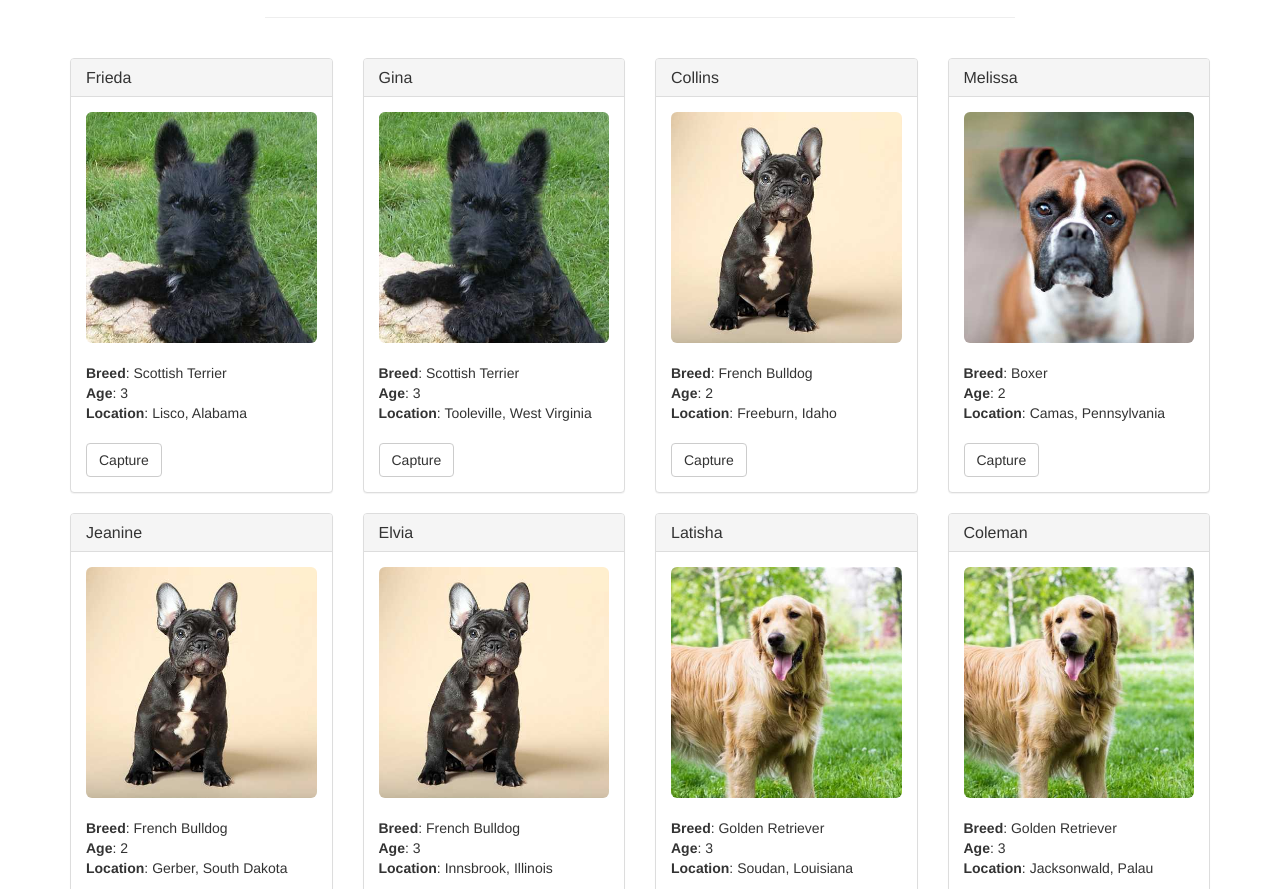
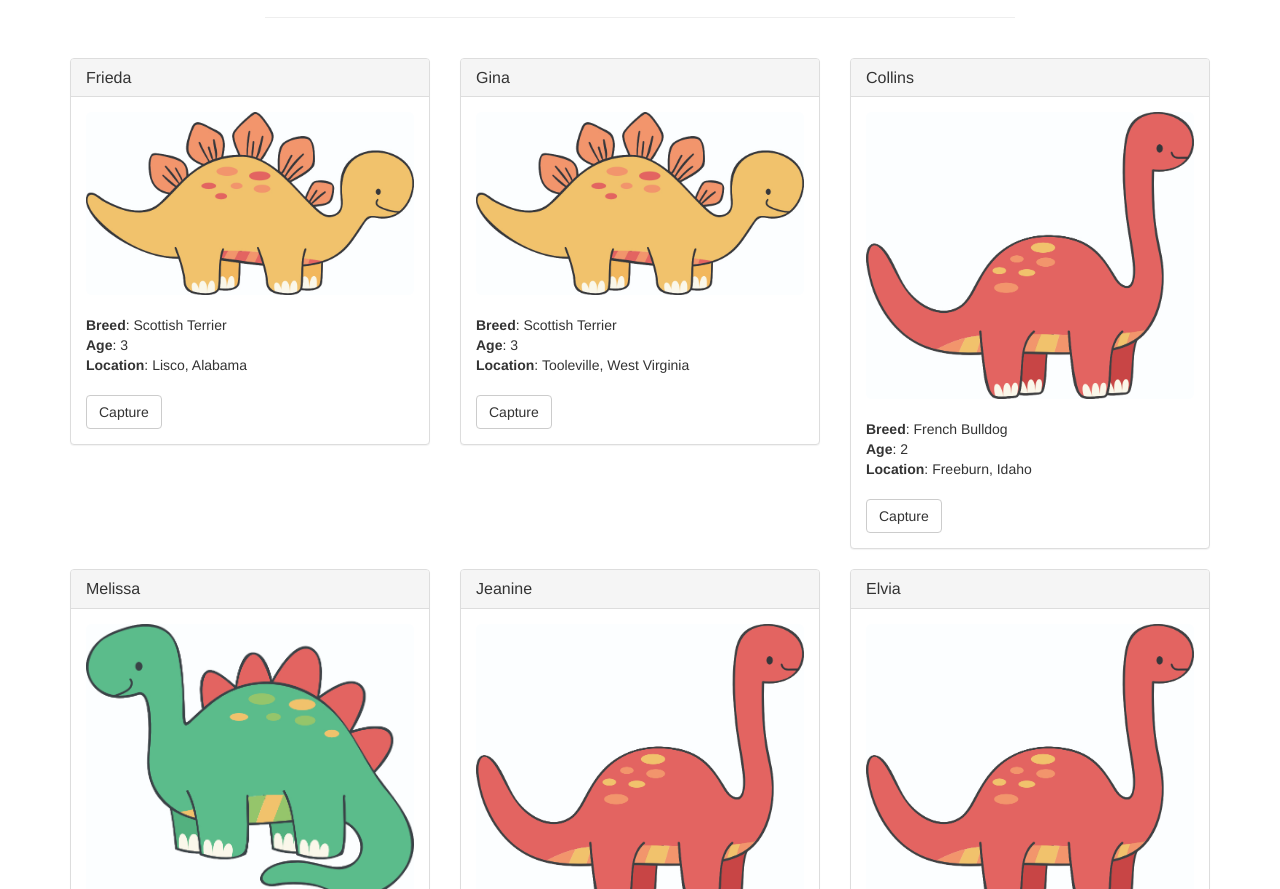
Before and after one commit to jayshreeanand/ethereum-game-dino-hunt, a website: page src/index.html in a window 1280 px wide. Shown: the part 63-952 px from the top of the page. Drawn offline with nearby package versions, Linux system fonts and the light colour scheme; files whose address does not match are found by name.

Commit message:
Update dino images; set success on capture

```diff
--- a/src/index.html
+++ b/src/index.html
@@ -33,7 +33,7 @@
     </div>
 
     <div id="petTemplate" style="display: none;">
-      <div class="col-sm-6 col-md-4 col-lg-3">
+      <div class="col-md-4">
         <div class="panel panel-default panel-pet">
           <div class="panel-heading">
             <h3 class="panel-title">Scrappy</h3>
--- a/src/js/app.js
+++ b/src/js/app.js
@@ -85,7 +85,7 @@ App = {
             $(".panel-pet")
               .eq(i)
               .find("button")
-              .text("Success")
+              .text("Captured")
               .attr("disabled", true);
           }
         }
--- a/src/pets.json
+++ b/src/pets.json
@@ -2,7 +2,7 @@
   {
     "id": 0,
     "name": "Frieda",
-    "picture": "images/scottish-terrier.jpeg",
+    "picture": "images/dino1.jpg",
     "age": 3,
     "breed": "Scottish Terrier",
     "location": "Lisco, Alabama"
@@ -10,7 +10,7 @@
   {
     "id": 1,
     "name": "Gina",
-    "picture": "images/scottish-terrier.jpeg",
+    "picture": "images/dino1.jpg",
     "age": 3,
     "breed": "Scottish Terrier",
     "location": "Tooleville, West Virginia"
@@ -18,7 +18,7 @@
   {
     "id": 2,
     "name": "Collins",
-    "picture": "images/french-bulldog.jpeg",
+    "picture": "images/dino2.jpg",
     "age": 2,
     "breed": "French Bulldog",
     "location": "Freeburn, Idaho"
@@ -26,7 +26,7 @@
   {
     "id": 3,
     "name": "Melissa",
-    "picture": "images/boxer.jpeg",
+    "picture": "images/dino3.jpg",
     "age": 2,
     "breed": "Boxer",
     "location": "Camas, Pennsylvania"
@@ -34,7 +34,7 @@
   {
     "id": 4,
     "name": "Jeanine",
-    "picture": "images/french-bulldog.jpeg",
+    "picture": "images/dino2.jpg",
     "age": 2,
     "breed": "French Bulldog",
     "location": "Gerber, South Dakota"
@@ -42,7 +42,7 @@
   {
     "id": 5,
     "name": "Elvia",
-    "picture": "images/french-bulldog.jpeg",
+    "picture": "images/dino2.jpg",
     "age": 3,
     "breed": "French Bulldog",
     "location": "Innsbrook, Illinois"
@@ -50,7 +50,7 @@
   {
     "id": 6,
     "name": "Latisha",
-    "picture": "images/golden-retriever.jpeg",
+    "picture": "images/dino4.jpg",
     "age": 3,
     "breed": "Golden Retriever",
     "location": "Soudan, Louisiana"
@@ -58,7 +58,7 @@
   {
     "id": 7,
     "name": "Coleman",
-    "picture": "images/golden-retriever.jpeg",
+    "picture": "images/dino4.jpg",
     "age": 3,
     "breed": "Golden Retriever",
     "location": "Jacksonwald, Palau"
@@ -66,7 +66,7 @@
   {
     "id": 8,
     "name": "Nichole",
-    "picture": "images/french-bulldog.jpeg",
+    "picture": "images/dino2.jpg",
     "age": 2,
     "breed": "French Bulldog",
     "location": "Honolulu, Hawaii"
@@ -74,7 +74,7 @@
   {
     "id": 9,
     "name": "Fran",
-    "picture": "images/boxer.jpeg",
+    "picture": "images/dino3.jpg",
     "age": 3,
     "breed": "Boxer",
     "location": "Matheny, Utah"
@@ -82,7 +82,7 @@
   {
     "id": 10,
     "name": "Leonor",
-    "picture": "images/boxer.jpeg",
+    "picture": "images/dino3.jpg",
     "age": 2,
     "breed": "Boxer",
     "location": "Tyhee, Indiana"
@@ -90,7 +90,7 @@
   {
     "id": 11,
     "name": "Dean",
-    "picture": "images/scottish-terrier.jpeg",
+    "picture": "images/dino1.jpg",
     "age": 3,
     "breed": "Scottish Terrier",
     "location": "Windsor, Montana"
@@ -98,7 +98,7 @@
   {
     "id": 12,
     "name": "Stevenson",
-    "picture": "images/french-bulldog.jpeg",
+    "picture": "images/dino2.jpg",
     "age": 3,
     "breed": "French Bulldog",
     "location": "Kingstowne, Nevada"
@@ -106,7 +106,7 @@
   {
     "id": 13,
     "name": "Kristina",
-    "picture": "images/golden-retriever.jpeg",
+    "picture": "images/dino4.jpg",
     "age": 4,
     "breed": "Golden Retriever",
     "location": "Sultana, Massachusetts"
@@ -114,7 +114,7 @@
   {
     "id": 14,
     "name": "Ethel",
-    "picture": "images/golden-retriever.jpeg",
+    "picture": "images/dino4.jpg",
     "age": 2,
     "breed": "Golden Retriever",
     "location": "Broadlands, Oregon"
@@ -122,7 +122,7 @@
   {
     "id": 15,
     "name": "Terry",
-    "picture": "images/golden-retriever.jpeg",
+    "picture": "images/dino4.jpg",
     "age": 2,
     "breed": "Golden Retriever",
     "location": "Dawn, Wisconsin"
```
Also changed, not shown: src/images/boxer.jpeg (deleted), src/images/dino1.jpg (added), src/images/dino2.jpg (added), src/images/dino3.jpg (added), src/images/dino4.jpg (added), src/images/dino5.jpg (added), src/images/dino6.jpg (added), src/images/french-bulldog.jpeg (deleted), src/images/golden-retriever.jpeg (deleted), src/images/scottish-terrier.jpeg (deleted), 1 other file.
